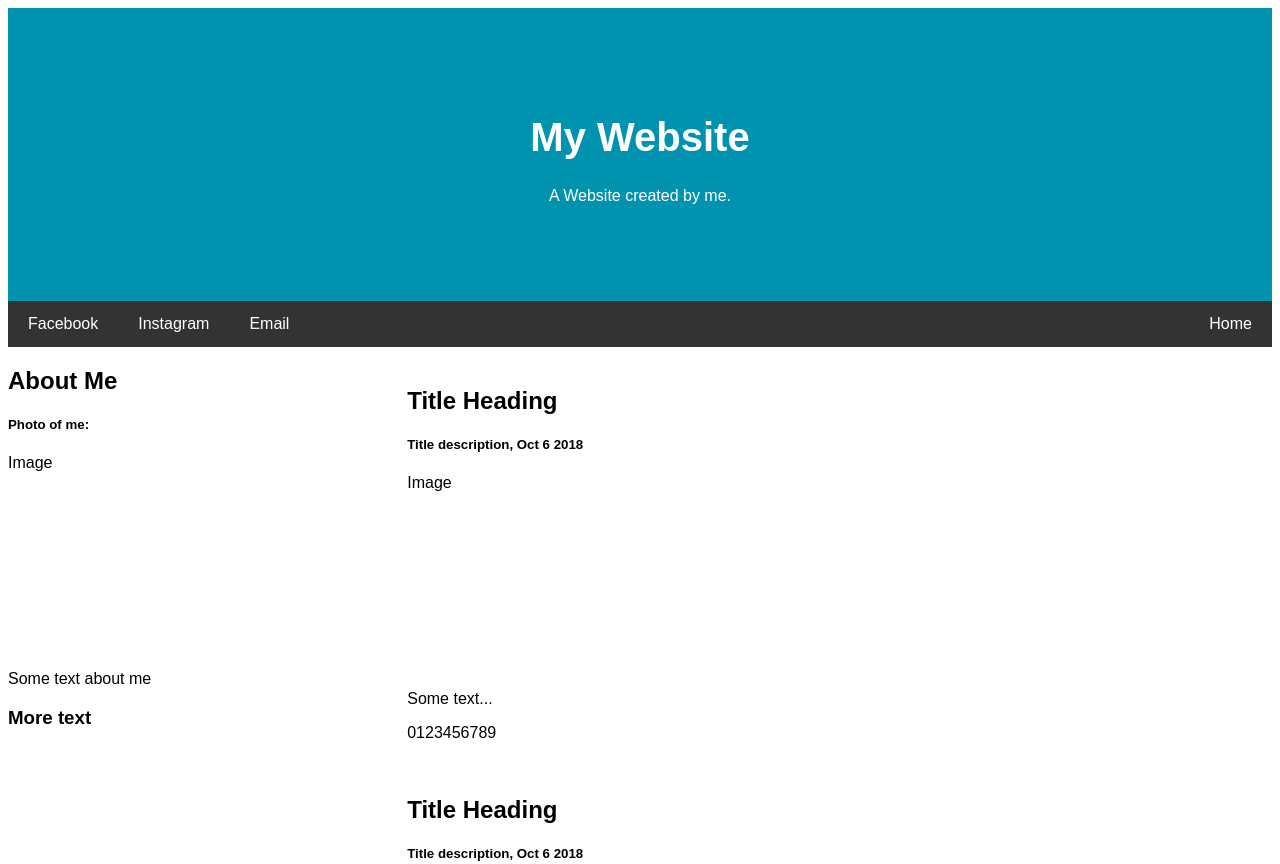
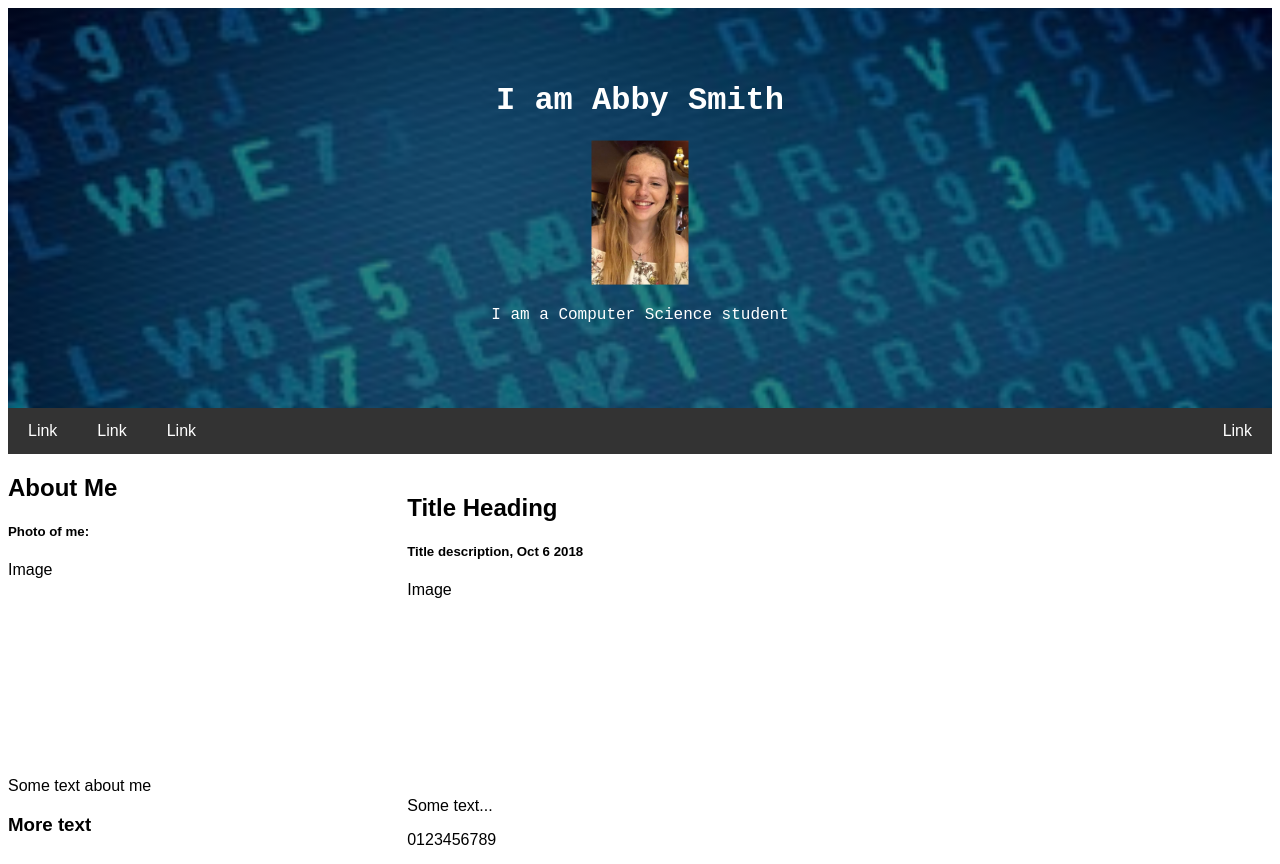
Before and after one commit to Smiffy119/Test-Site, a plain HTML site: page index.html in a window 1280 px wide. Shown: the top 864 px of the page. Drawn offline with Linux system fonts and the light colour scheme.

Commit message:
Changes to header
The background is now a picture.
The text has changed
There is a photo of me

```diff
--- a/css/style.css
+++ b/css/style.css
@@ -6,9 +6,11 @@ body{
 .header{
 	padding: 80px;
 	text-align: center;
-	background: #0093af;
+	background-color: #0093af;
+	background-image: url(sunset.jpg);
 	color: white;
 }
+
 
 .header h1{
 	font-size: 40px;
@@ -80,3 +82,27 @@ s
 	text-align: center;
 	background: #ddd
 }
+
+.img-text{
+	font-family: "Courier New", Courier, monospace;
+	text-align: center;
+	position: absolute;
+	top: 25%;
+	left: 50%;
+	transform: translate(-50%, -50%);
+	color: white;
+}
+
+html, body{
+	height: 100%
+	/*font-family: "Courier New", monospace;*/
+}
+
+.image{
+    background-color: #757575;
+    background-image:linear-gradient(rgba(0, 0, 0, 0.5), rgba(0, 0, 0, 0.5)), url(../assets/background.jpg);
+    height: 50%;
+    background-position: center;
+    background-repeat: no-repeat;
+    background-size: cover;
+    position: relative;
--- a/index.html
+++ b/index.html
@@ -8,15 +8,18 @@
 	<title>Abby's Test Site!</title>
 </head>
 <body>
-	<div class="header">
-		<h1>My Website</h1>
-		<p>A Website created by me.</p>
+
+	<div class="image"></div>
+	<div class="img-text">
+		<h1>I am Abby Smith</h1>
+		<img src="assets/abby.jpg" alt="Abby" style="width: 20%">
+		<p>I am a Computer Science student</p>
 	</div>
 	<div class="navbar">
-		<a href="#">Facebook</a>
-		<a href="#">Instagram</a>
-		<a href="#">Email</a>
-		<a href="#" class="right">Home</a>
+		<a href="#">Link</a>
+		<a href="#">Link</a>
+		<a href="#">Link</a>
+		<a href="#" class="right">Link</a>
 	</div>
 	<div class="row">
 		<div class="side">
```
Also changed, not shown: assets/abby.jpg (added), assets/background.jpg (added), 1 other file.
